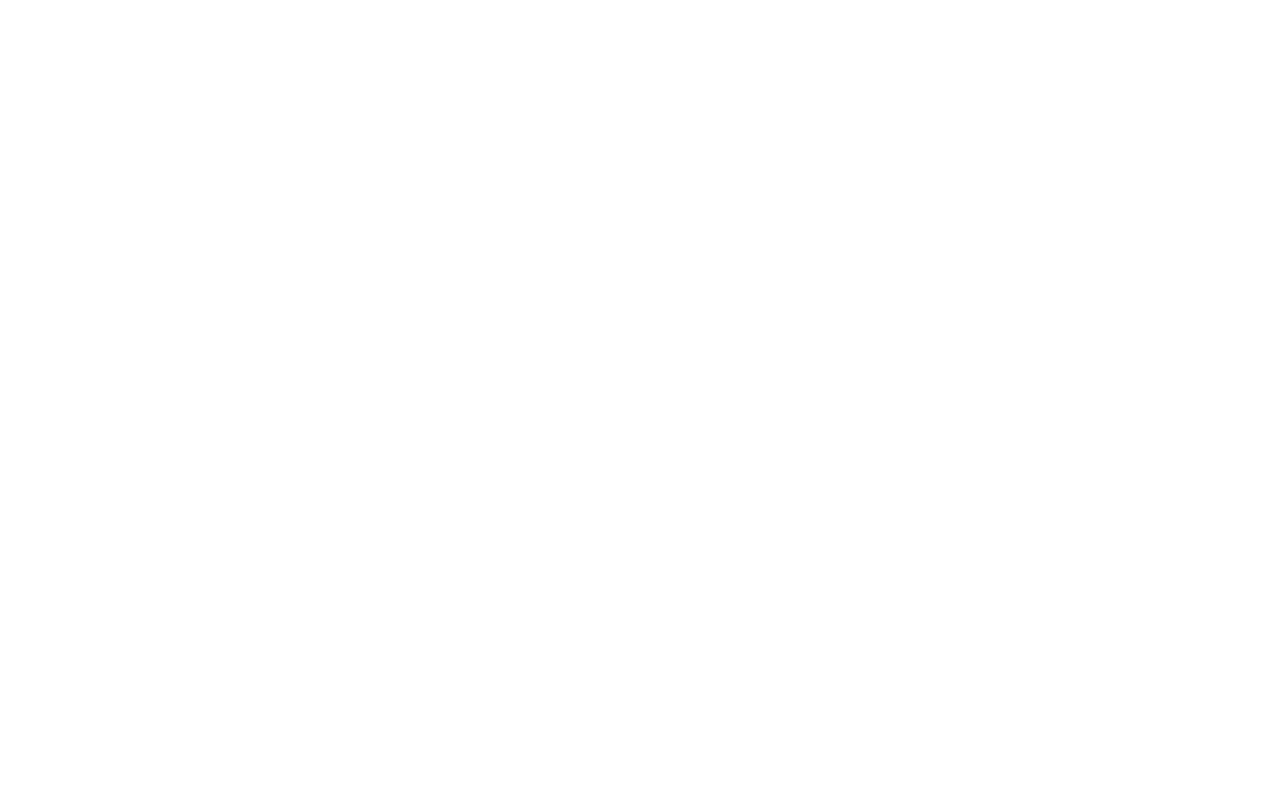
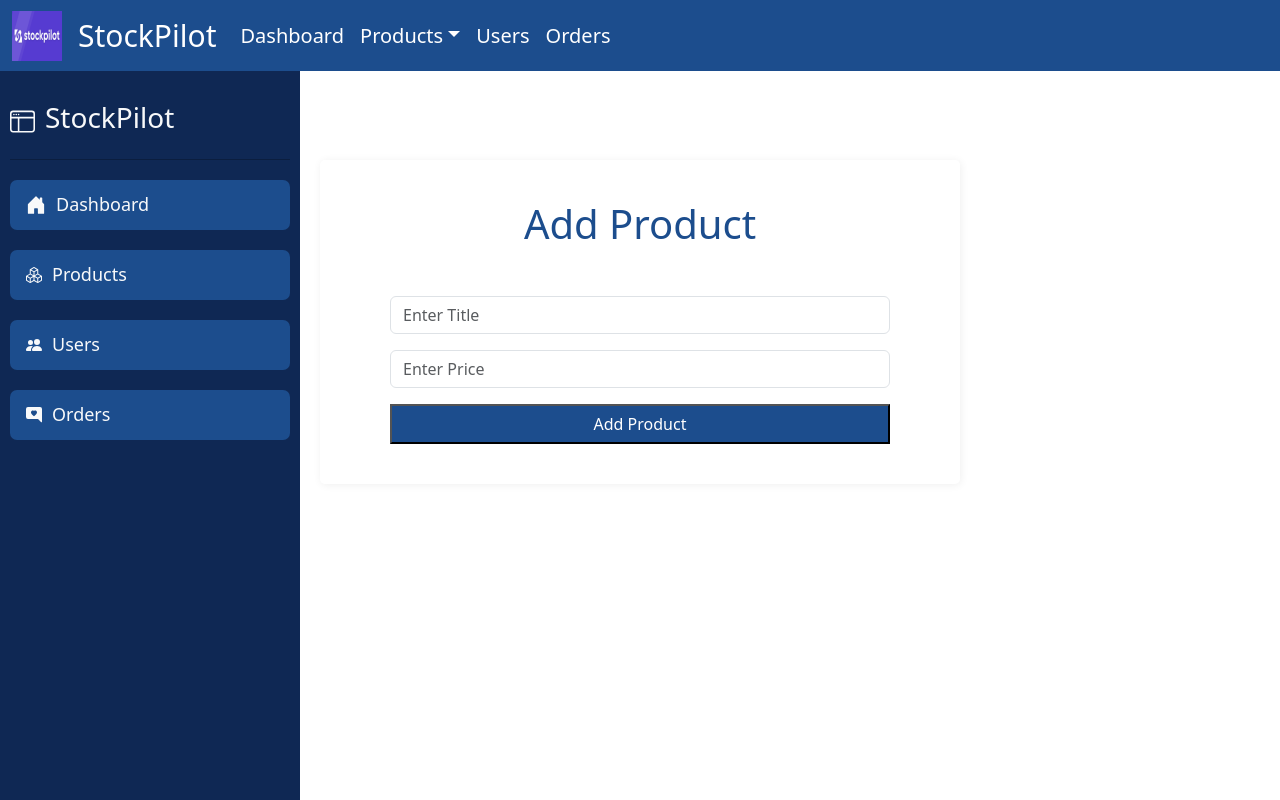
Before and after one commit to priyanshi1933/React-Mini-Project, a React (Vite) app in the folder reactproject/: page /addprod in a window 1280 px wide. Before the commit this address had no page. Built offline with nearby package versions, Linux system fonts and the light colour scheme.

Commit message:
first commit

```diff
--- a/reactproject/package.json
+++ b/reactproject/package.json
@@ -14,7 +14,6 @@
   "dependencies": {
     "axios": "^1.13.4",
     "bootstrap": "^5.3.8",
-    "font-awesome": "^4.7.0",
     "react": "^19.2.0",
     "react-dom": "^19.2.0",
     "react-hot-toast": "^2.6.0",
--- a/reactproject/src/App.tsx
+++ b/reactproject/src/App.tsx
@@ -9,6 +9,7 @@ import Dashboard from './Components/Dashboard'
 import Products from './Components/Products'
 import Registration from './Components/Registration'
 import Login from './Components/Login'
+import AddProd from './Components/AddProd'
 
 function App() {
 
@@ -20,6 +21,7 @@ function App() {
           <Route path='/dashboard' element={<Dashboard/>}></Route>
           <Route path='/register' element={<Registration/>}></Route>
           <Route path='/login' element={<Login/>}></Route>
+          <Route path='/addprod' element={<AddProd/>}></Route>
            <Route path='/products' element={<Products/>}></Route>
           <Route path='/users' element={<Users/>}></Route>
           <Route path='/orders' element={<Orders/>}></Route>
--- /dev/null
+++ b/reactproject/src/Components/AddProd.tsx
@@ -0,0 +1,98 @@
+import axios from "axios";
+import Sidebar from "./Sidebar";
+import React, { useState, type ChangeEvent } from "react";
+import { useNavigate } from "react-router-dom";
+interface IProduct {
+  title: string;
+  price: string;
+}
+const AddProd = () => {
+  const [data, setData] = useState<IProduct>({
+    title: "",
+    price: "",
+  });
+  const [msg, setMsg] = useState({
+    title: "",
+    price: "",
+  });
+  const navigate = useNavigate();
+  const handleChange = (e: ChangeEvent<HTMLInputElement>) => {
+    const { name, value } = e.target;
+    setData((prev) => ({ ...prev, [name]: value }));
+    setMsg((prev) => ({ ...prev, [name]: " " }));
+  };
+  const handleSubmit = async (e: React.FormEvent) => {
+    e.preventDefault();
+    let validationErrors = { title: "", price: "" };
+    let hasError = false;
+    if (data.title == "") {
+      validationErrors.title = "Please enter title";
+      hasError = true;
+    }
+    if (data.price == "") {
+      validationErrors.price = "Please enter price";
+      hasError = true;
+    }
+    setMsg(validationErrors);
+    if (hasError) return;
+    try {
+      await axios.post("http://localhost:3000/products", data);
+      alert("Product created successfully");
+      navigate("/products");
+    } catch (error: any) {
+      alert("Something went wrong");
+    }
+  };
+  return (
+    <>
+      <Sidebar />
+      <div
+        style={{ marginLeft: "300px", marginTop: "70px", padding: "20px" }}
+        className="content"
+      ></div>
+      <form method="post" className="add" onSubmit={handleSubmit}>
+        <center>
+          <h1 style={{ color: "#1C4D8D" }}>Add Product</h1>
+          <div className="container mt-5">
+            <input
+              type="text"
+              id="title"
+              name="title"
+              value={data.title}
+              placeholder="Enter Title"
+              onChange={handleChange}
+              className="form-control mt-3"
+              style={{ width: "500px" }}
+            />
+            <div style={{ color: "red" }}>{msg.title}</div>
+            <input
+              type="number"
+              id="price"
+              value={data.price}
+              name="price"
+              onChange={handleChange}
+              placeholder="Enter Price"
+              className="form-control mt-3"
+              style={{ width: "500px" }}
+            />
+            <div style={{ color: "red" }}>{msg.price}</div>
+            <button
+              type="submit"
+              className="btn-lg mt-3"
+              style={{
+                width: "500px",
+                height: "40px",
+                background: "#1C4D8D",
+                color: "white",
+              }}
+            >
+              Add Product
+            </button>
+          </div>
+        </center>
+      </form>
+    </>
+  );
+};
+
+export default AddProd;
--- a/reactproject/src/Components/Login.tsx
+++ b/reactproject/src/Components/Login.tsx
@@ -7,10 +7,10 @@ interface IUser {
   password: string;
 }
 const Login = () => {
-     const [msg, setMsg] = useState({
-        email:"",
-        password:""
-      });
+  const [msg, setMsg] = useState({
+    email: "",
+    password: "",
+  });
   const [user, setUser] = useState<IUser>({
     email: "",
     password: "",
@@ -18,7 +18,7 @@ const Login = () => {
   const handleChange = (e: ChangeEvent<HTMLInputElement>) => {
     const { name, value } = e.target;
     setUser(() => ({ ...user, [name]: value }));
-     setMsg((prev)=>({...prev,[name]:" "}));
+    setMsg((prev) => ({ ...prev, [name]: " " }));
   };
   const navigate = useNavigate();
   const handleSubmit = async (e: React.FormEvent) => {
@@ -26,30 +26,30 @@ const Login = () => {
     let validationErrors = { email: "", password: "" };
     let hasError = false;
     if (user.email == "") {
-      validationErrors.email="Please enter email";
-      hasError=true;
+      validationErrors.email = "Please enter email";
+      hasError = true;
     }
-    if(user.password == ""){
-      validationErrors.password="Please enter password";
-      hasError=true;
-    }
-    else if(user.password.length<6){
-      validationErrors.password="Password must be atleast 6 characters long";
-      hasError=true;
+    if (user.password == "") {
+      validationErrors.password = "Please enter password";
+      hasError = true;
+    } else if (user.password.length < 6) {
+      validationErrors.password = "Password must be atleast 6 characters long";
+      hasError = true;
     }
     setMsg(validationErrors);
-    if(hasError)
-      return;
-    await axios
-      .post("http://localhost:3000/login")
-      .then(() => {
-        console.log("Login Successfully");
-      })
-      .catch((error) => {
-        console.log(error);
-      });
-    alert("Login Successfully");
-    navigate("/dashboard");
+    if (hasError) return;
+    try {
+      await axios.post("http://localhost:3000/login", user);
+      alert("Login Successfully");
+      navigate("/dashboard");
+    } catch (error: any) {
+      if (error.response && error.response.data) {
+        const { field, message } = error.response.data;
+        setMsg((prev) => ({ ...prev, [field]: message }));
+      } else {
+        alert("Network error. Please check your connection.");
+      }
+    }
   };
   return (
     <>
@@ -57,11 +57,35 @@ const Login = () => {
         <center>
           <h1>Login</h1>
           <div className="container mt-5">
-            <input type="email" id="email" name="email"  value={user.email}  placeholder="Enter Your Email" onChange={handleChange} className="form-control mt-3" style={{ width: "500px" }}/>
-            <div style={{color:'red'}}>{msg.email}</div>
-            <input type="password" id="password" value={user.password} name="password" onChange={handleChange}  placeholder="Enter Your Password"  className="form-control mt-3"  style={{ width: "500px" }} />
-            <div style={{color:'red'}}>{msg.password}</div>
-            <button type="submit"  className="btn btn-dark mt-3"  style={{ width: "500px" }}>Login</button>
+            <input
+              type="email"
+              id="email"
+              name="email"
+              value={user.email}
+              placeholder="Enter Your Email"
+              onChange={handleChange}
+              className="form-control mt-3"
+              style={{ width: "500px" }}
+            />
+            <div style={{ color: "red" }}>{msg.email}</div>
+            <input
+              type="password"
+              id="password"
+              value={user.password}
+              name="password"
+              onChange={handleChange}
+              placeholder="Enter Your Password"
+              className="form-control mt-3"
+              style={{ width: "500px" }}
+            />
+            <div style={{ color: "red" }}>{msg.password}</div>
+            <button
+              type="submit"
+              className="btn btn-dark mt-3"
+              style={{ width: "500px" }}
+            >
+              Login
+            </button>
           </div>
         </center>
       </form>
--- a/reactproject/src/Components/Nav.tsx
+++ b/reactproject/src/Components/Nav.tsx
@@ -14,10 +14,19 @@ const Nav = () => {
     <div className="collapse navbar-collapse" id="navbarSupportedContent">
       <ul className="navbar-nav me-auto mb-2 mb-lg-0">
         <li className="nav-item">
-          <Link className="nav-link active" aria-current="page" to="/" style={{color:'white',fontSize:'20px'}}>Dashboard</Link>
+          <Link className="nav-link active" aria-current="page" to="/dashboard" style={{color:'white',fontSize:'20px'}}>Dashboard</Link>
         </li>
-        <li className="nav-item">
+        {/* <li className="nav-item">
           <Link className="nav-link active" aria-current="page" to="/products" style={{color:'white',fontSize:'20px'}}>Products</Link>
+        </li> */}
+         <li className="nav-item dropdown">
+          <a className="nav-link dropdown-toggle" href="#" style={{color:'white',fontSize:'20px'}} role="button" data-bs-toggle="dropdown" aria-expanded="false">
+            Products
+          </a>
+          <ul className="dropdown-menu">
+            <li><Link className="dropdown-item" to="/addprod" style={{color:'black',background: 'white',fontSize:'20px'}}>Add Product</Link></li>
+            <li><Link className="dropdown-item" to="/products" style={{color:'black',background: 'white',fontSize:'20px'}}>Display Product</Link></li>
+          </ul>
         </li>
         <li className="nav-item">
           <Link className="nav-link" aria-current="page" to="/users" style={{color:'white',fontSize:'20px'}}>Users</Link>
--- a/reactproject/src/Components/Products.tsx
+++ b/reactproject/src/Components/Products.tsx
@@ -1,39 +1,76 @@
-import  { useEffect, useState } from 'react'
-import Sidebar from './Sidebar'
+import { useEffect, useState } from "react";
+import Sidebar from "./Sidebar";
+import axios from "axios";
+import { data, useNavigate } from "react-router-dom";
 
 type Product = {
-    id: string,
-    title: string,
-    price: number,
-    image: string
-}
+  id: string;
+  title: string;
+  price: number;
+  image: string;
+};
 
 const Products = () => {
   const [products, setProducts] = useState<Product[]>();
   useEffect(() => {
-        fetch('https://fakestoreapi.com/products')
-            .then(res => res.json())
-            .then(data => setProducts(data));
-    }, [])
+    fetch("http://localhost:3000/products")
+      .then((res) => res.json())
+      .then((data) => setProducts(data));
+  }, []);
+  const navigate = useNavigate();
+  const handleDelete = async (id: string) => {
+    const isDeleted = window.confirm(
+      "Are you sure you want to delete this product?",
+    );
+    if (isDeleted) {
+      await axios.delete(`http://localhost:3000/products/${id}`);
+      setProducts((prev) => prev?.filter((p) => (p.id || (p as any)._id) !== id));
+      alert("Product deleted successfully");
+      navigate("/products");
+    }
+  };
   return (
     <>
       <Sidebar />
-            <div style={{ marginLeft: '300px', marginTop: '80px', padding: '20px' }} className='content'>
-                <center>  <h1 style={{ color: '#1C4D8D' }} >Products</h1></center>
-                <div style={{ display: 'grid', gridTemplateColumns: 'repeat(auto-fill, minmax(250px, 1fr))', gap: '80px' }}>
-
+      <div
+        style={{ marginLeft: "300px", marginTop: "80px", padding: "20px" }}
+        className="content"
+      >
+        <center>
+          {" "}
+          <h1 style={{ color: "#1C4D8D" }}>Products</h1>
+        </center>
+        <div
+          style={{
+            display: "grid",
+            gridTemplateColumns: "repeat(auto-fill, minmax(250px, 1fr))",
+            gap: "80px",
+          }}
+        >
           {products?.map((p) => (
-                        <div className="card mt-3" style={{ width: '22rem', height: '22rem', alignItems: 'center', borderRadius: '20px' }}>
-                            <div className="d-flex justify-content-center align-items-center mt-3">
+            <div
+              className="card mt-3"
+              style={{
+                width: "22rem",
+                height: "15rem",
+                alignItems: "center",
+                borderRadius: "20px",
+              }}
+            >
+              {/* <div className="d-flex justify-content-center align-items-center mt-3">
                                 <img src={p.image} style={{ height: '180px', width: '300px', alignContent: 'center', borderRadius: '5px' }} alt="..." />
-                            </div>
+                            </div> */}
               <div className="card-body">
-                                <h5 className="card-title" style={{ color: '#1C4D8D' }}>{p.title}</h5>
-                                <p className="card-text" style={{ color: '#1C4D8D' }}>Rs.{p.price}</p>
+                <h5 className="card-title" style={{ color: "#1C4D8D" }}>
+                  {p.title}
+                </h5>
+                <p className="card-text" style={{ color: "#1C4D8D" }}>
+                  Rs.{p.price}
+                </p>
                 <div className="d-flex justify-content-center align-items-center mt-3">
                   <button className="btn btn-primary">View</button>
                   <button className="btn btn-success ms-2">Edit</button>
-                                    <button className="btn btn-danger ms-2">Delete</button>
+                  <button className="btn btn-danger ms-2"  onClick={() => handleDelete(p.id || (p as any)._id)}>Delete</button>
                 </div>
               </div>
             </div>
@@ -41,7 +78,7 @@ const Products = () => {
         </div>
       </div>
     </>
-    )
-}
+  );
+};
 
-export default Products
+export default Products;
--- a/reactproject/src/Components/Registration.tsx
+++ b/reactproject/src/Components/Registration.tsx
@@ -9,18 +9,20 @@ interface IUser {
 }
 const Registration = () => {
   const [msg, setMsg] = useState({
-    email:"",
-    password:""
+    email: "",
+    password: "",
   });
   const [user, setUser] = useState<IUser>({
     email: "",
     password: "",
     role: "user",
   });
-  const handleChange = ( e: ChangeEvent<HTMLInputElement | HTMLSelectElement>,) => {
+  const handleChange = (
+    e: ChangeEvent<HTMLInputElement | HTMLSelectElement>,
+  ) => {
     const { name, value } = e.target;
-    setUser((prev) => ({...prev, [name]: value  }));
-    setMsg((prev)=>({...prev,[name]:" "}));
+    setUser((prev) => ({ ...prev, [name]: value }));
+    setMsg((prev) => ({ ...prev, [name]: " " }));
   };
   const navigate = useNavigate();
   const handleSubmit = async (e: React.FormEvent) => {
@@ -28,30 +30,29 @@ const Registration = () => {
     let validationErrors = { email: "", password: "" };
     let hasError = false;
     if (user.email == "") {
-      validationErrors.email="Please enter email";
-      hasError=true;
+      validationErrors.email = "Please enter email";
+      hasError = true;
     }
-    if(user.password == ""){
-      validationErrors.password="Please enter password";
-      hasError=true;
-    }
-    else if(user.password.length<6){
-      validationErrors.password="Password must be atleast 6 characters long";
-      hasError=true;
+    if (user.password == "") {
+      validationErrors.password = "Please enter password";
+      hasError = true;
+    } else if (user.password.length < 6) {
+      validationErrors.password = "Password must be atleast 6 characters long";
+      hasError = true;
     }
     setMsg(validationErrors);
-    if(hasError)
-      return;
-    await axios
-      .post("http://localhost:3000/register", user)
-      .then(() => {
-        console.log("User Registered Successfully");
-      })
-      .catch((error) => {
-        console.log(error);
-      });
-    alert("User Created Successfully");
-    navigate("/login");
+    if (hasError) return;
+    try {
+      await axios.post("http://localhost:3000/register", user);
+      alert("User Created Successfully");
+      navigate("/login");
+    } catch (error: any) {
+      if (error.response && error.response.data) {
+        setMsg((prev) => ({ ...prev, email: error.response.data.message }));
+      } else {
+        alert("Something went wrong. Please try again after some time");
+      }
+    }
   };
   return (
     <>
@@ -59,15 +60,43 @@ const Registration = () => {
         <center>
           <h1>Registration</h1>
           <div className="container mt-5">
-            <input type="email"  id="email"  name="email"  value={user.email}  placeholder="Enter Your Email"   onChange={handleChange}   className="form-control mt-3"  style={{ width: "500px" }}  />
-            <div style={{color:'red'}}>{msg.email}</div>
-            <input  type="password" id="password" value={user.password} name="password" onChange={handleChange} placeholder="Enter Your Password" className="form-control mt-3"  style={{ width: "500px" }}/>
-            <div style={{color:'red'}}>{msg.password}</div>
-            <select className="form-select mt-3" name="role"   value={user.role}  style={{ width: "500px" }}  onChange={handleChange}>
+            <input
+              type="email"
+              id="email"
+              name="email"
+              value={user.email}
+              placeholder="Enter Your Email"
+              onChange={handleChange}
+              className="form-control mt-3"
+              style={{ width: "500px" }}
+            />
+            <div style={{ color: "red" }}>{msg.email}</div>
+            <input
+              type="password"
+              id="password"
+              value={user.password}
+              name="password"
+              onChange={handleChange}
+              placeholder="Enter Your Password"
+              className="form-control mt-3"
+              style={{ width: "500px" }}
+            />
+            <div style={{ color: "red" }}>{msg.password}</div>
+            <select
+              className="form-select mt-3"
+              name="role"
+              value={user.role}
+              style={{ width: "500px" }}
+              onChange={handleChange}
+            >
               <option value="admin">Admin</option>
               <option value="user">User</option>
             </select>
-            <button type="submit" className="btn btn-dark mt-3" style={{ width: "500px" }} >
+            <button
+              type="submit"
+              className="btn btn-dark mt-3"
+              style={{ width: "500px" }}
+            >
               Register
             </button>
           </div>
--- a/reactproject/src/Components/Sidebar.tsx
+++ b/reactproject/src/Components/Sidebar.tsx
@@ -48,7 +48,7 @@ const Sidebar = () => {
                         <path d="M6.5 14.5v-3.505c0-.245.25-.495.5-.495h2c.25 0 .5.25.5.5v3.5a.5.5 0 0 0 .5.5h4a.5.5 0 0 0 .5-.5v-7a.5.5 0 0 0-.146-.354L13 5.793V2.5a.5.5 0 0 0-.5-.5h-1a.5.5 0 0 0-.5.5v1.293L8.354 1.146a.5.5 0 0 0-.708 0l-6 6A.5.5 0 0 0 1.5 7.5v7a.5.5 0 0 0 .5.5h4a.5.5 0 0 0 .5-.5" />
                     </svg>
 
-                    <Link to="/" className="nav-link" style={{ fontSize: '18px' }}>
+                    <Link to="/dashboard" className="nav-link" style={{ fontSize: '18px' }}>
                         Dashboard
                     </Link>
                 </div>
```
Lines whose indentation alone changed are shown as unchanged.
